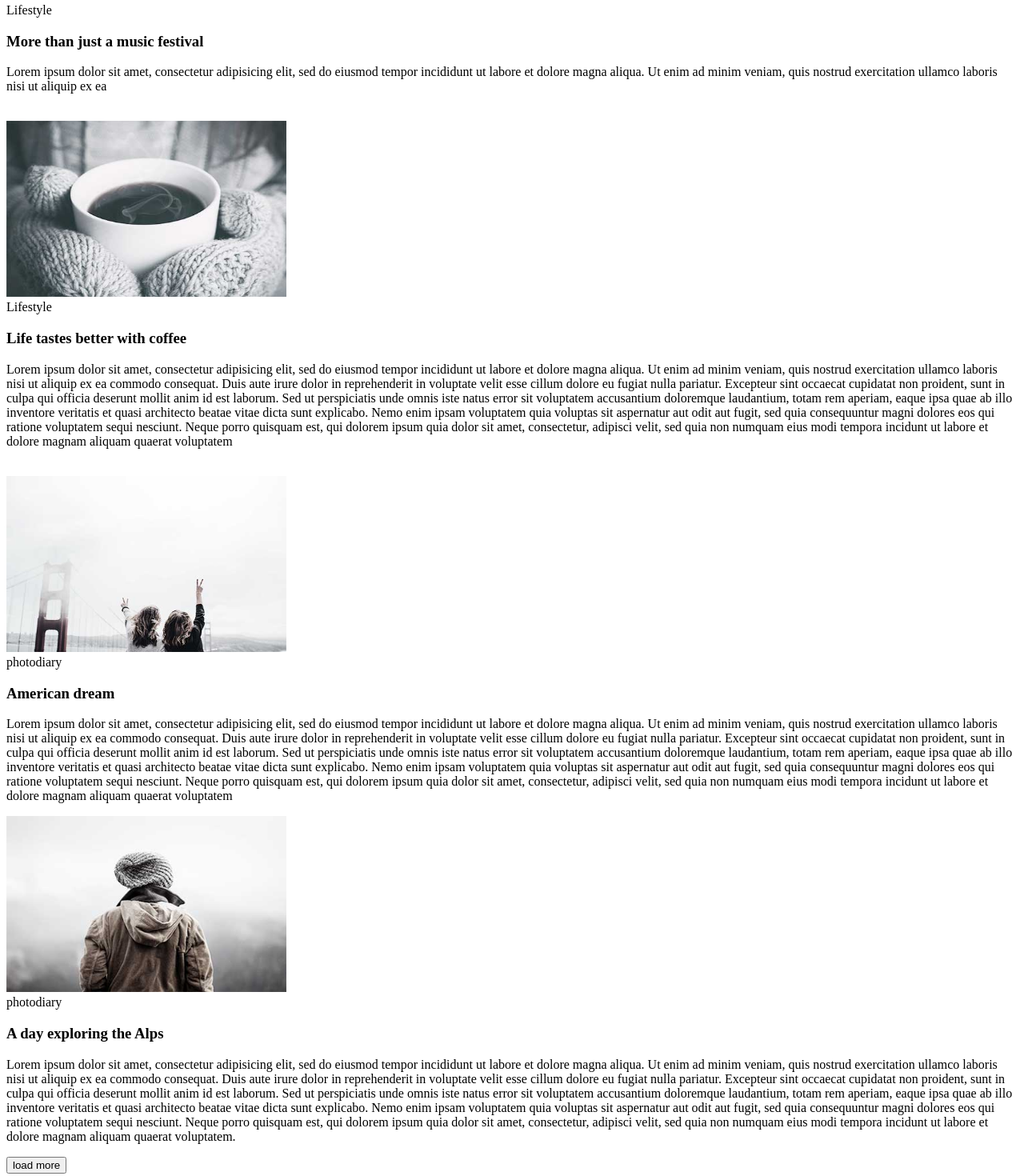
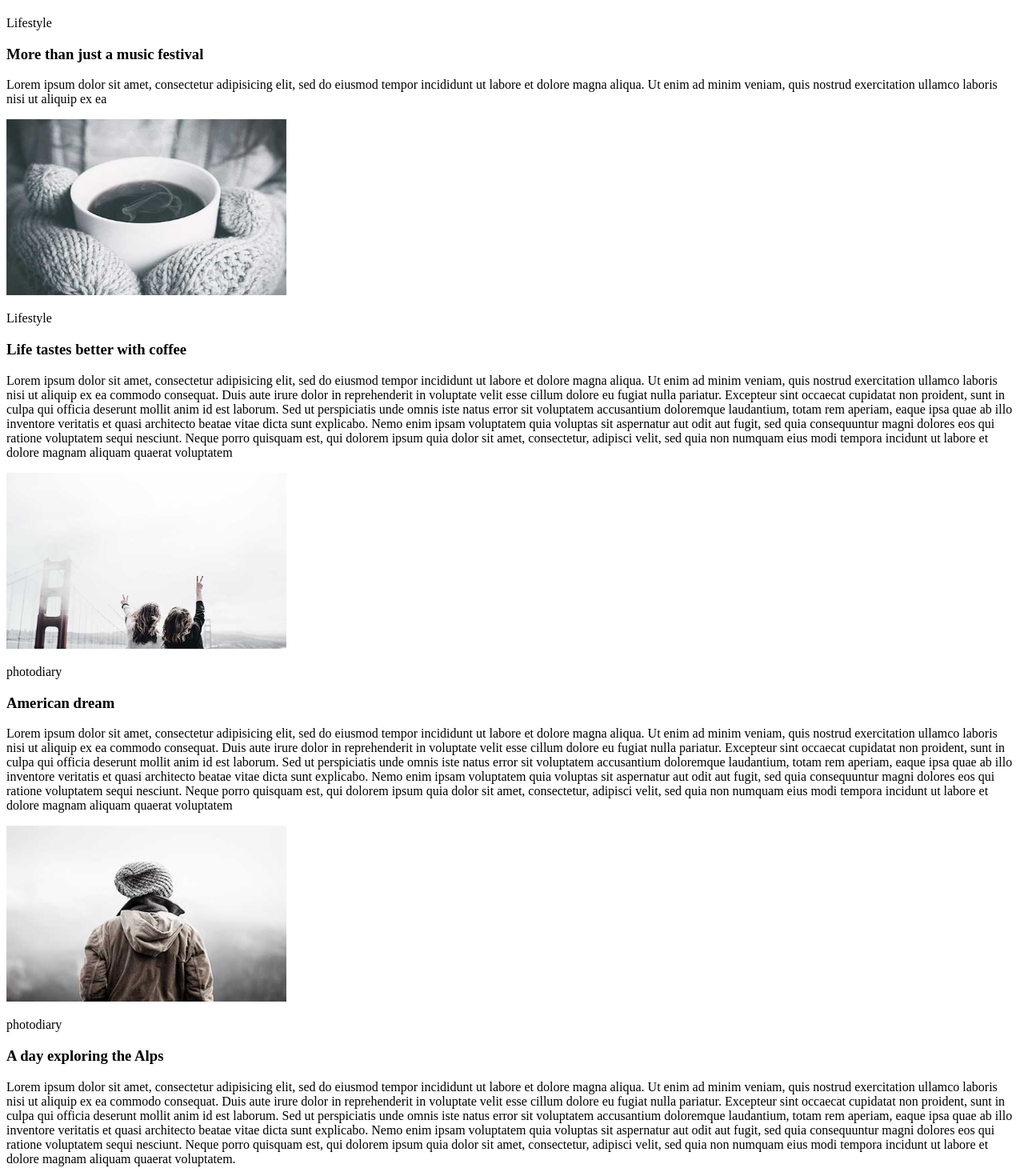
Before and after one commit to Venglevskyi/goit-fe-course, a plain HTML site: page module 1/index.html in a window 1280 px wide. Shown: the part 324-1794 px from the top of the page at 80% size. Drawn offline with Linux system fonts and the light colour scheme.

Commit message:
change main on index.html

```diff
--- a/module 1/index.html
+++ b/module 1/index.html
@@ -18,9 +18,9 @@
       </nav>
     </header>
     <main>
-      <section>
-        <img src="img/image-1.jpg" alt="#" width="350" height="220" /><br />
-        <span>Lifestyle</span>
+      <article>
+        <img src="img/image-1.jpg" alt="" width="350" height="220" />
+        <p>Lifestyle</p>
         <h3>More than just a music festival</h3>
         <p>
           Lorem ipsum dolor sit amet, consectetur adipisicing elit, sed do
@@ -28,12 +28,10 @@
           minim veniam, quis nostrud exercitation ullamco laboris nisi ut
           aliquip ex ea
         </p>
-      </section>
-      <br />
-      <section>
-        <img src="img/Filtro-fotografico-5-copia-2.jpg" alt="#" width="350" height="220"/>
-        <br />
-        <span>Lifestyle</span>
+      </article>
+      <article>
+        <img src="img/Filtro-fotografico-5-copia-2.jpg" alt="" width="350" height="220" />
+        <p>Lifestyle</p>
         <h3>Life tastes better with coffee</h3>
         <p>
           Lorem ipsum dolor sit amet, consectetur adipisicing elit, sed do
@@ -53,11 +51,10 @@
           eius modi tempora incidunt ut labore et dolore magnam aliquam quaerat
           voluptatem
         </p>
-      </section>
-      <br />
-      <section>
-        <img src="img/image-2.jpg" alt="#" width="350" height="220" /> <br />
-        <span>photodiary</span> <br />
+      </article>
+      <article>
+        <img src="img/image-2.jpg" alt="" width="350" height="220" />
+        <p>photodiary</p>
         <h3>American dream</h3>
         <p>
           Lorem ipsum dolor sit amet, consectetur adipisicing elit, sed do
@@ -77,10 +74,10 @@
           eius modi tempora incidunt ut labore et dolore magnam aliquam quaerat
           voluptatem
         </p>
-      </section>
-      <section>
-        <img src="img/image-3.jpg" alt="#" width="350" height="220" /> <br />
-        <span>photodiary</span> <br />
+      </article>
+      <article>
+        <img src="img/image-3.jpg" alt="" width="350" height="220" />
+        <p>photodiary</p>
         <h3>A day exploring the Alps</h3>
         <p>
           Lorem ipsum dolor sit amet, consectetur adipisicing elit, sed do
@@ -100,7 +97,7 @@
           eius modi tempora incidunt ut labore et dolore magnam aliquam quaerat
           voluptatem.
         </p>
-      </section>
+      </article>
       <button>load more</button>
     </main>
   </body>
```
Also changed, not shown: 1 other file.
